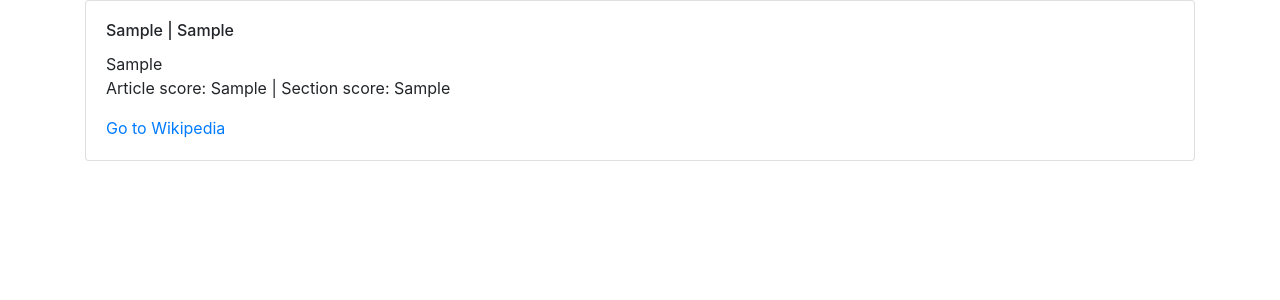
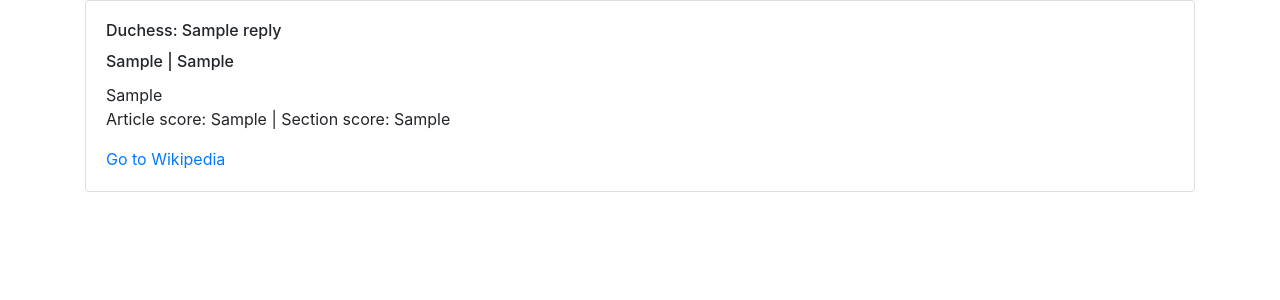
Before and after one commit to tangibleai/django-qary, a Django app: template app/elastic_app/templates/elastic_app.html in a window 1280 px wide. Shown: the part 56-356 px from the top of the page. Run offline with Django 3.2, Linux system fonts and the light colour scheme; the template is opened without the code that fills it: most values are stand-ins (such as "Sample title", 1, 10 or a date in 2020); parts of the project's set-up code (start-up, migrations or seed data) failed here and were passed over; some libraries are stand-ins or nearby versions.

Commit message:
Duchess reply at top of card

```diff
--- a/app/elastic_app/templates/elastic_app.html
+++ b/app/elastic_app/templates/elastic_app.html
@@ -27,50 +27,29 @@
 
 
     <div class="container">
-
-<!--       <div class="card">
-        <div class="card-body">
-          <h6 class="card-title"> Chatbot test  </h6>
-          <p class="card-text">
-
-            {{ reply }}
-
-            </p>
-          <a href="http://en.wikipedia.org">Go to Wikipedia</a>
-        </div>
-      </div>  -->
-
+        <div class="search results">
         {% if results %}
-        <!-- <div class="search results"> -->
             {% for r in results %}
-
             <div class="card">
                 <div class="card-body">
-                  <h6 class="card-title"> {{ r.0 }} | {{ r.5 }}  </h6>
-                  <p class="card-text">
 
-                    {{ r.3 | safe }}
-
-                    <br>
-                    Article score: {{ r.1 }} | Section score: {{ r.6 }}
-
+                    {% if r.7.reply %}
+                    <h6 class="card-title"> Duchess: {{ r.7.reply }}  </h6>
+                    {% endif %}
+                    <h6 class="card-title"> {{ r.0 }} | {{ r.5 }}  </h6>
+                    <p class="card-text">
+                        {{ r.3 | safe }}
+                        <br>Article score: {{ r.1 }} | Section score: {{ r.6 }}
                     </p>
-                  <a href="{{ r.2 }}">Go to Wikipedia</a>
-                  <!-- {{ r.7 | safe }} -->
-                </div>
-              </div>
-
-              {% endfor %}
-
-
-
+                    <a href="{{ r.2 }}">Go to Wikipedia</a>
+                </div class="card-body">
+            </div class="card">
+            {% endfor %}
         {% else %}
               <p>NOTHING FOUND</p>
         {% endif %}
-
-
-
-     </div>
+        </div class="search results">
+    </div>
 
 </body>
 </html>
```
Also changed, not shown: app/elastic_app/es_search.py (+8 -0 lines).
